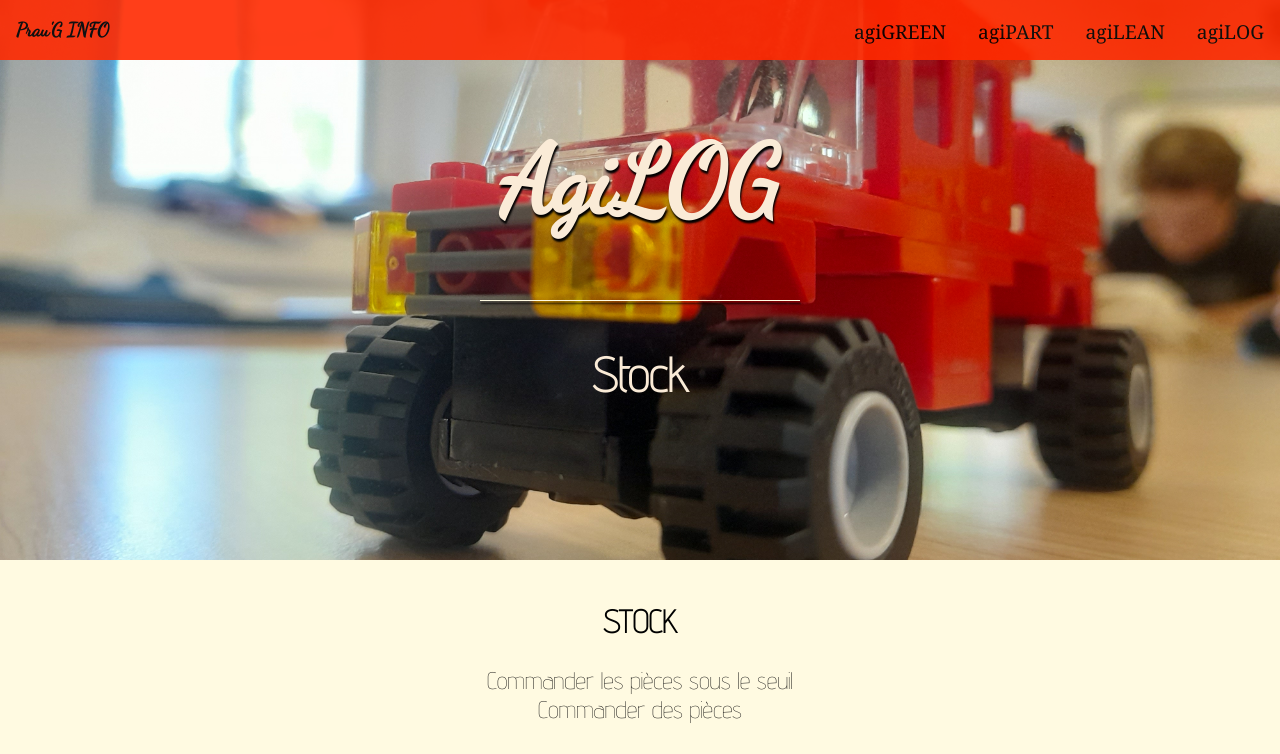
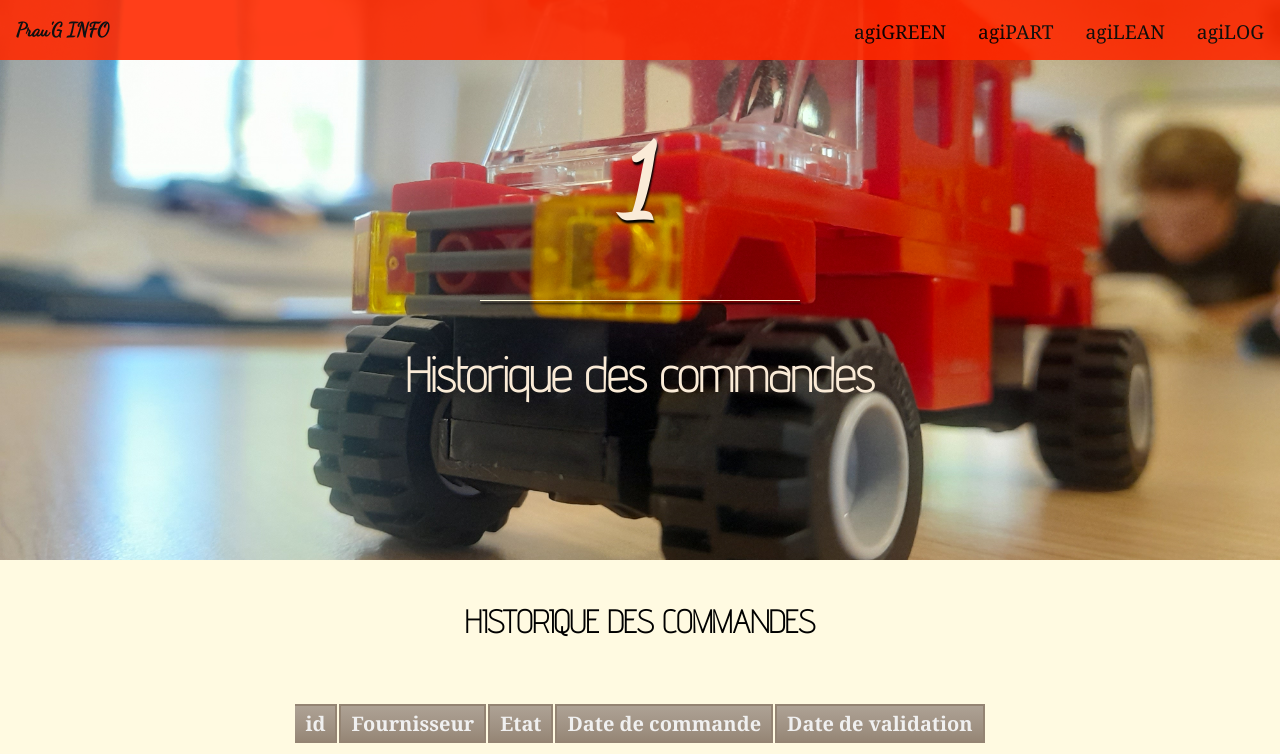
Before and after one commit to Lilaschabert/Projet-Info-EDI, a Flask app: page /historique-commandes/1 in a window 1280 px wide. Shown: the top 754 px of the page. Run offline with Flask 2, Linux system fonts and the light colour scheme; data comes from the database, SQL or seed files in the repository; lists and menus that the app fills with data are empty.

Commit message:
texte page historique des commandes

```diff
--- a/main.py
+++ b/main.py
@@ -155,7 +155,7 @@ def historique(entite):
     liste_noms_case   = ["id","nom",         "etat","date_commande",   "date_validation"]
     return render_template('page historique commande.html', title=title, liste_commandes=liste_commandes,
                            liste_noms_entete=liste_noms_entete,
-                           liste_noms_case=liste_noms_case)
+                           liste_noms_case=liste_noms_case,entite=entite)
 
 
 # ---------------------------------------
--- a/templates/page historique commande.html
+++ b/templates/page historique commande.html
@@ -1,17 +1,15 @@
 {% extends "base.html" %}
 {% block content %}
 <div id = "imagePrincipale">
-	<h1>AgiLOG</h1>
+	<h1>{{entite}}</h1>
 	<div id = "premierTrait"></div>
-	<h3>Stock</h3>
+	<h3>Historique des commandes</h3>
 </div>
 
 <div id ="mainBody">
 	<section id = "presentation">
 		<div id = "textIntro">
-			<h2>Stock</h2>
-			<li class="listeliens"><a href='{{ url_for("commande_pieces") }}'>Commander les pièces sous le seuil</a></li>
-			<li class="listeliens"><a href='{{ url_for("commande_pieces",forcer="True") }}'>Commander des pièces</a></li>
+			<h2>Historique des commandes</h2>
 		</div>
 	</section>
 
```
